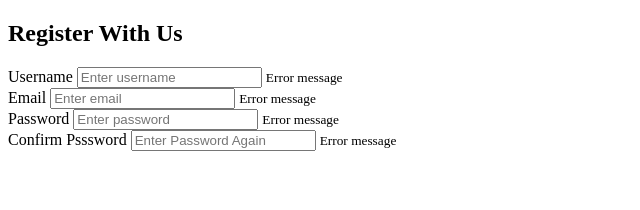
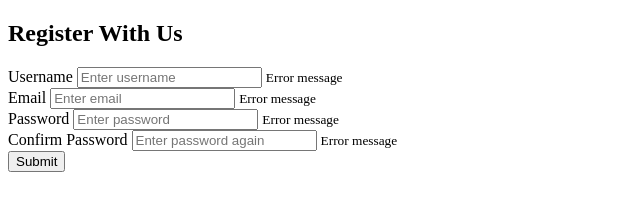
Before and after one commit to BlackCat13656/form_validator, a plain HTML site: page index.html in a window 1280 px wide. Shown: the whole page, without its empty margins (0-640 px from the left). Drawn offline with Linux system fonts and the light colour scheme.

Commit message:
HTML Done

```diff
--- a/index.html
+++ b/index.html
@@ -5,7 +5,6 @@
     <meta name="viewport" content="width=device-width, initial-scale=1.0">
     <title>Form Validator</title>
     <link rel="stylesheet" href="style.css">
-
 </head>
 
 <body>
@@ -28,13 +27,13 @@
                 <small>Error message</small>
             </div>
             <div class="form-control">
-                <label for="password2">Confirm Psssword</label>
-                <input type="text" id="password2" placeholder="Enter Password Again">
+                <label for="password2">Confirm Password</label>
+                <input type="password" id="password2" placeholder="Enter password again">
                 <small>Error message</small>
             </div>
+            <button>Submit</button>
         </form>
     </div>
-
 
     <script src="index.js"></script>
 </body>
```
